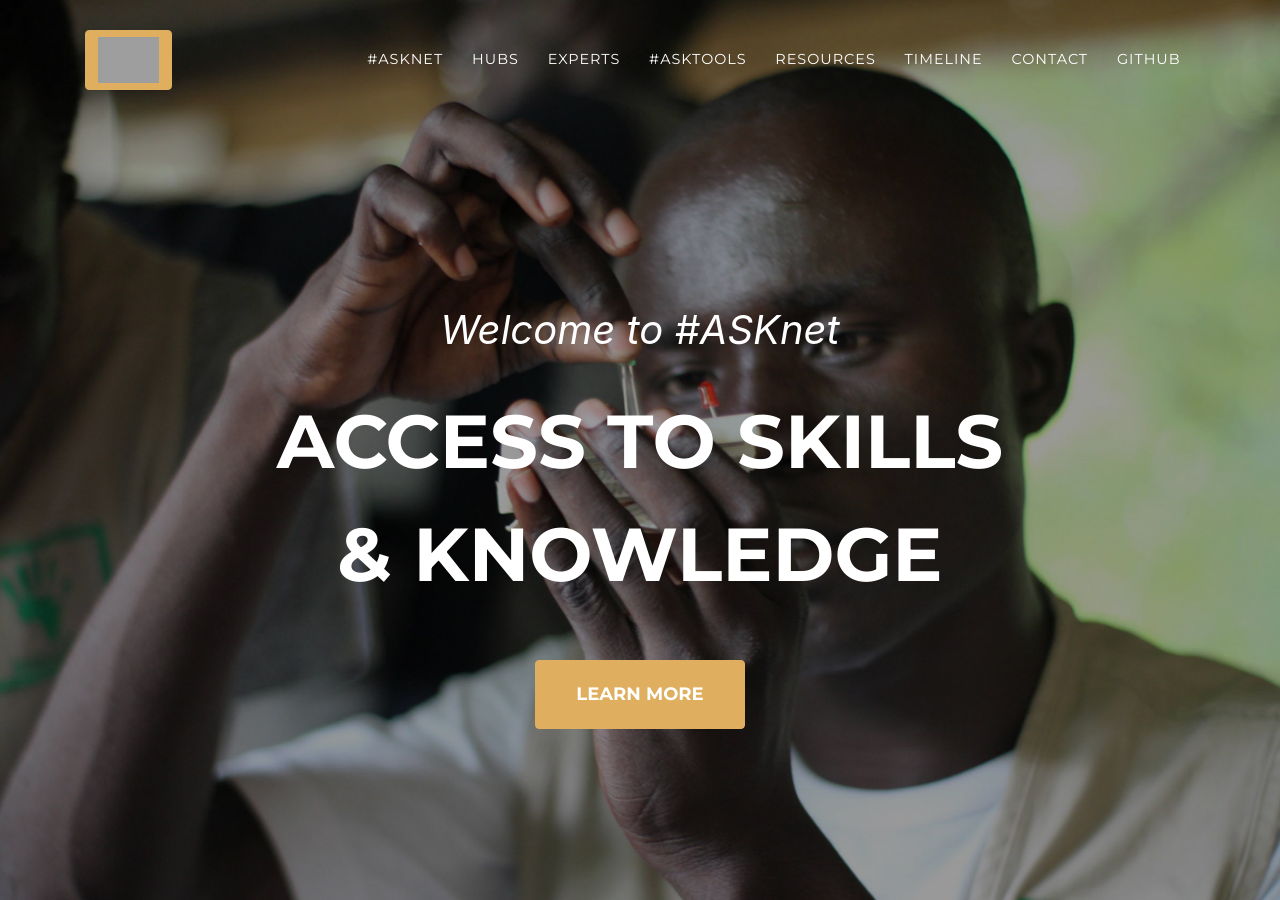
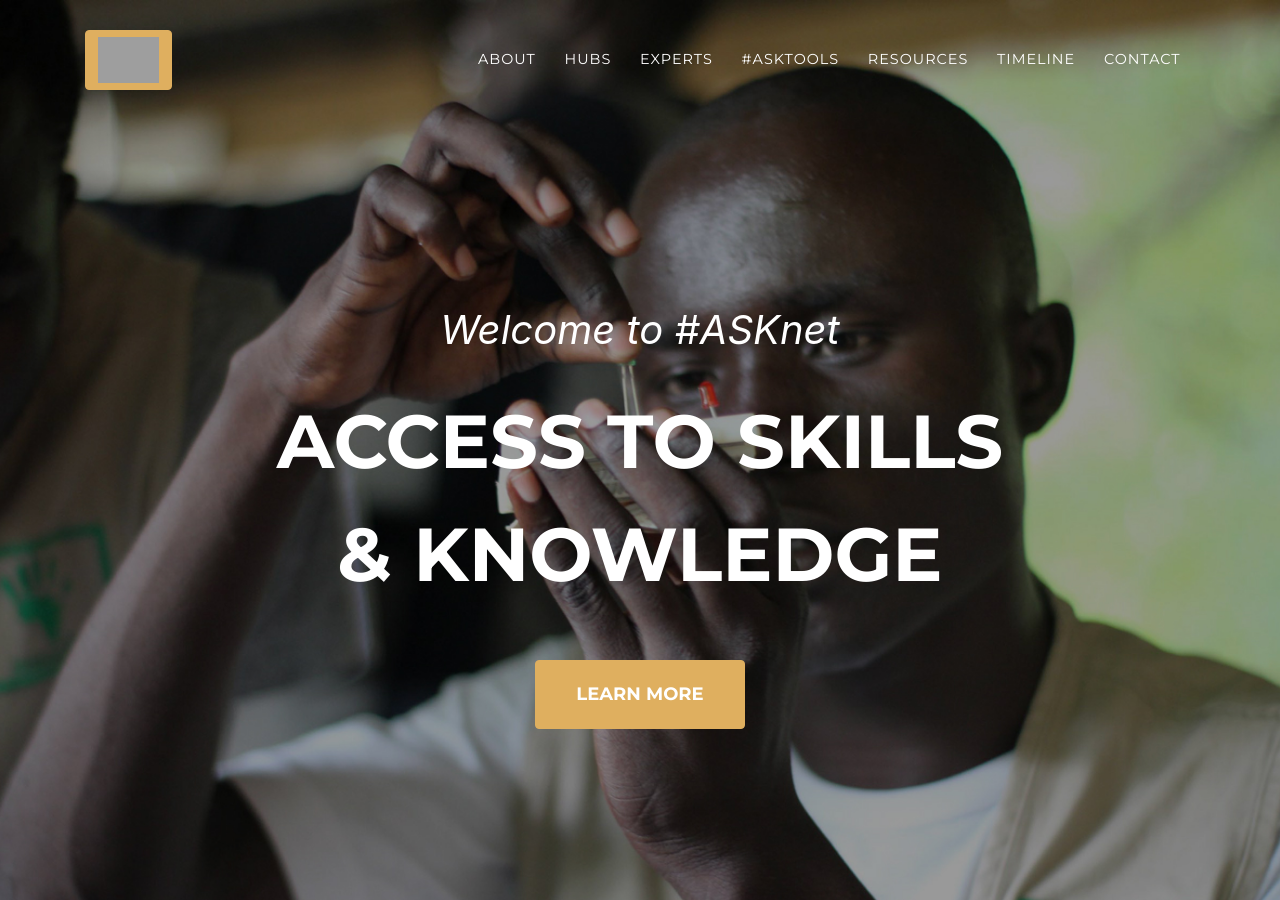
Before and after one commit to ASKnetCommunity/ASKnet.Community, a Jekyll site: the page built from index.md, in a window 1280 px wide and 900 px high. Built offline with Jekyll 4.4.1, drawn with Linux system fonts in a browser that asks for light colours; some web fonts are replaced; grey boxes are pictures that could not be loaded.

Commit message:
small design changes

```diff
--- a/_data/navigation.yml
+++ b/_data/navigation.yml
@@ -11,7 +11,7 @@
 # -----------------
 en: &DEFAULT_EN
   nav:
-    - title: "#ASKnet"
+    - title: "About"
       section: about
     - title: "Hubs"
       section: hubs
@@ -25,9 +25,6 @@ en: &DEFAULT_EN
       section: timeline
     - title: "Contact"
       section: contact
-    - title: "github"
-      icon: "fa-github"
-      url: "https://github.com/ASKnet-Community/ASKnet.Community/"
 en-US:
   <<: *DEFAULT_EN
 en-CA:
--- a/_data/sitetext.yml
+++ b/_data/sitetext.yml
@@ -202,12 +202,12 @@ en: &DEFAULT_EN
         icon: "fab fa-twitter"
       - url: https://www.facebook.com/hashtag/asknet
         icon: "fab fa-facebook-f"
+      - url: https://www.instagram.com/explore/tags/asknet/
+        icon: "fab fa-instagram"
       - url: https://www.linkedin.com/search/results/content/?keywords=%23asknet&origin=SWITCH_SEARCH_VERTICAL&sid=GQE
         icon: "fab fa-linkedin-in"
       - url: https://github.com/ASKnetCommunity
         icon: "fab fa-github"
-      - url: https://www.instagram.com/explore/tags/asknet/
-        icon: "fab fa-instagram"
   submit-content:
     url: https://github.com/ASKnetCommunity/ASKnet.Community/wiki
 en-US:
--- a/_includes/lead.html
+++ b/_includes/lead.html
@@ -5,7 +5,7 @@
       <div class="col-lg-12 text-center{% if site.data.sitetext[site.locale].lead.submit %} sc{% endif %}">
         <h2 class="section-heading">{{ site.data.sitetext[site.locale].lead.title | default: "#lead" }}</h2>
         {% if site.data.sitetext[site.locale].lead.text %}
-        <h3 class="section-subheading text-muted">{{ site.data.sitetext[site.locale].lead.text }}</h3>
+        <h3 class="section-subheading">{{ site.data.sitetext[site.locale].lead.text }}</h3>
         {% endif %}
         {% if site.data.sitetext[site.locale].lead.submit %}
         <div class="sc-overlay">
@@ -18,7 +18,7 @@
     </div>
     <div class="row">
       <div class="col-lg-12 text-center">
-        <a href="https://lead.asknet.community/" class="btn btn-secondary" target="_blank">Go to LEAD &nbsp; <i class="fas fa-external-link-alt"></i></a>
+        <a href="https://lead.asknet.community/" class="btn btn-dark" target="_blank">Go to LEAD &nbsp; <i class="fas fa-external-link-alt"></i></a>
       </div>
     </div>
   </div>
```
